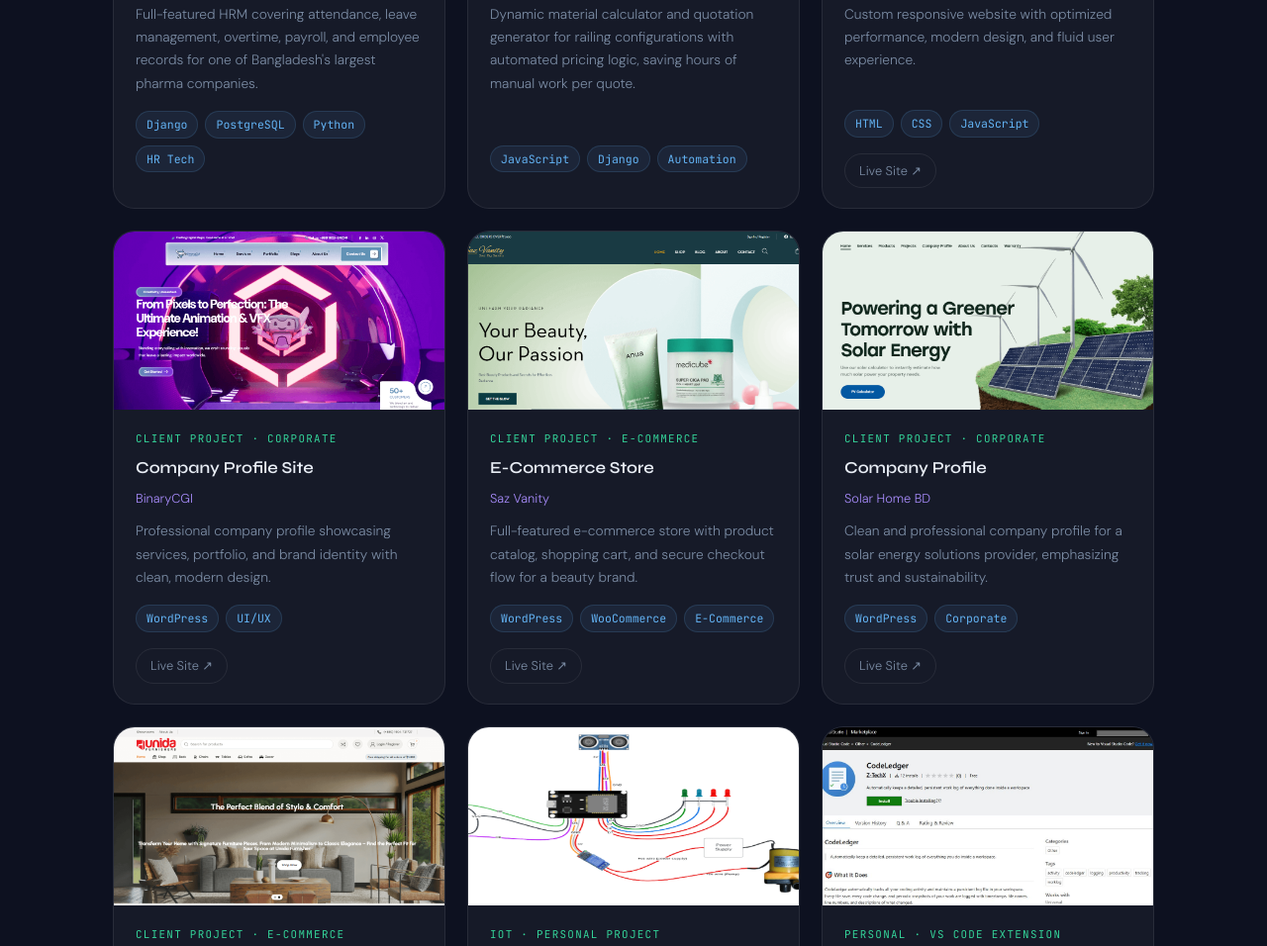
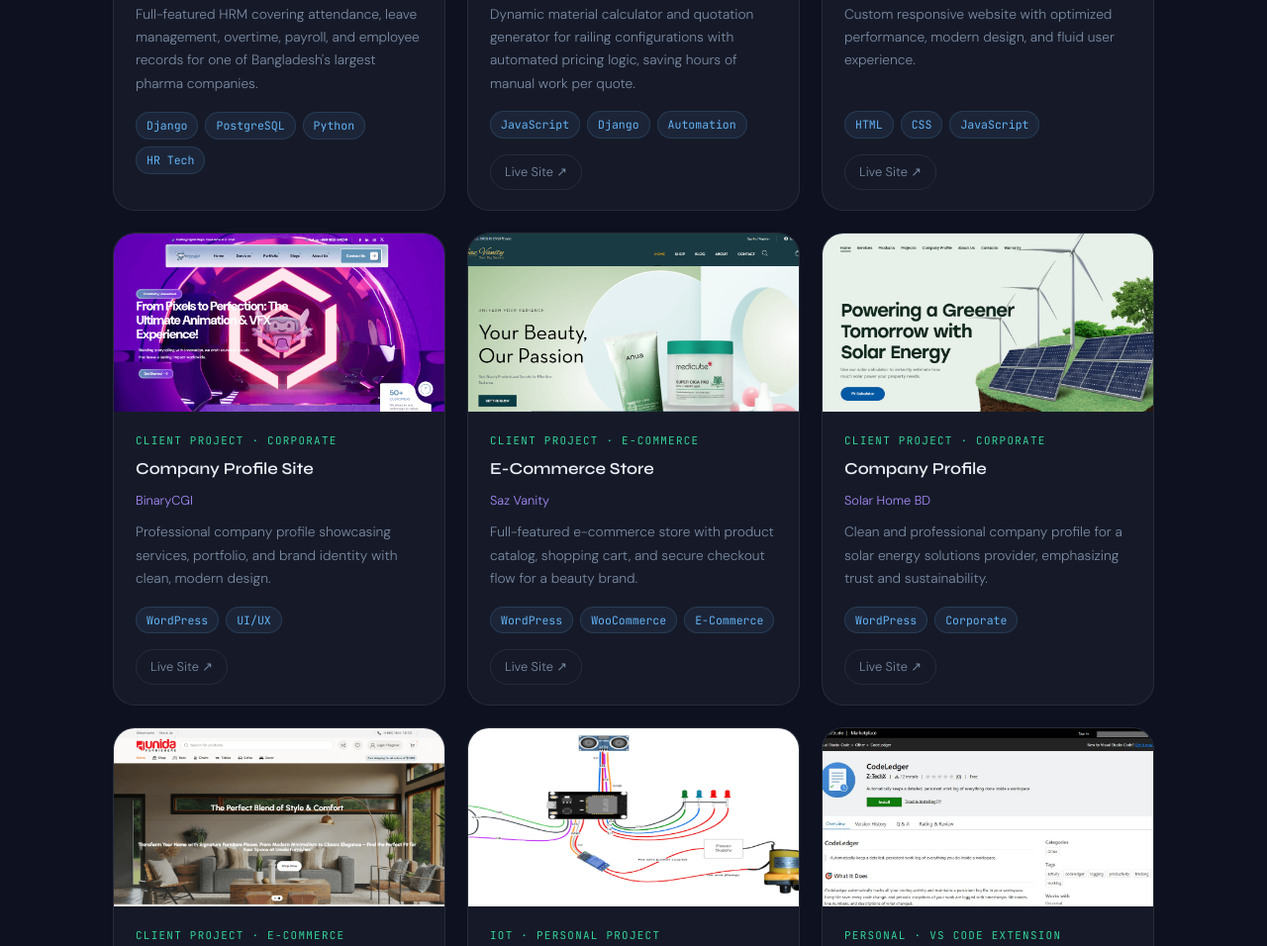
Before and after one commit to Afraim/afraim.github.io, a plain HTML site: page index.html in a window 1280 px wide. Shown: the part 4601-5557 px from the top of the page at 99% size. Drawn offline with Linux system fonts and the light colour scheme.

Commit message:
Update index.html added order from aluma live link

```diff
--- a/index.html
+++ b/index.html
@@ -467,6 +467,11 @@
               <span class="tag">JavaScript</span>
               <span class="tag">Django</span>
               <span class="tag">Automation</span>
+            </div>
+            <div class="project-links">
+              <a href="https://www.orderformaluma.com/" class="project-link" target="_blank" rel="noopener">
+                Live Site ↗
+              </a>
             </div>
           </div>
         </div>
```
